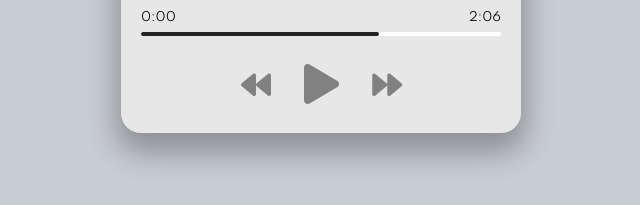
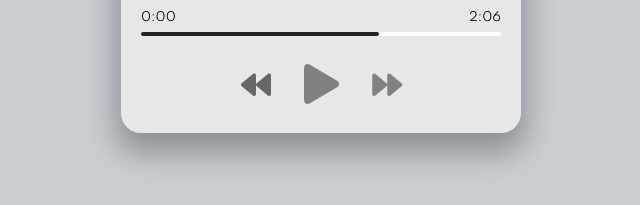
Before and after one commit to Shekiel/music-player, a plain HTML site: page index.html in a window 1280 px wide. In both pictures the pointer is over the icon 575 px from the left and 602 px from the top of the page. Shown: the part 517-722 px from the top of the page, 319-959 px from the left. Drawn offline with Linux system fonts and the light colour scheme.

Commit message:
add hover effect on control buttons

```diff
--- a/style.css
+++ b/style.css
@@ -92,6 +92,12 @@ h3 {
   font-size: 30px;
   color: rgb(129, 129, 129);
   margin-right: 30px;
+  cursor: pointer;
+  user-select: none;
+}
+
+.fas:hover {
+  filter: brightness(80%);
 }
 
 .main-button {
```
